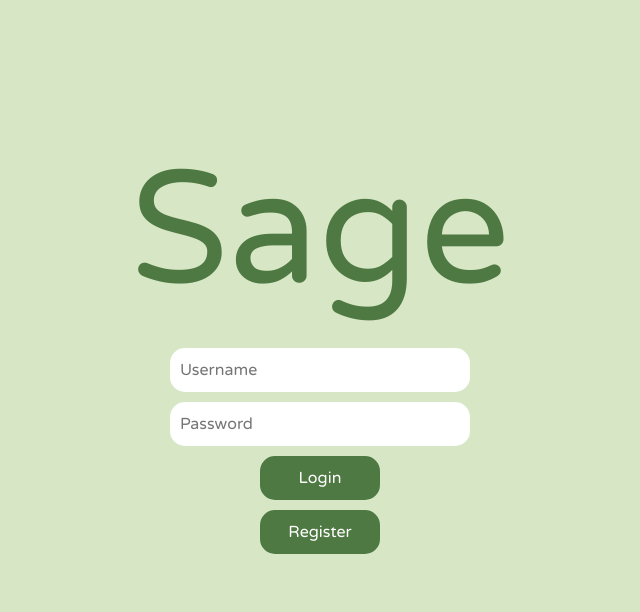
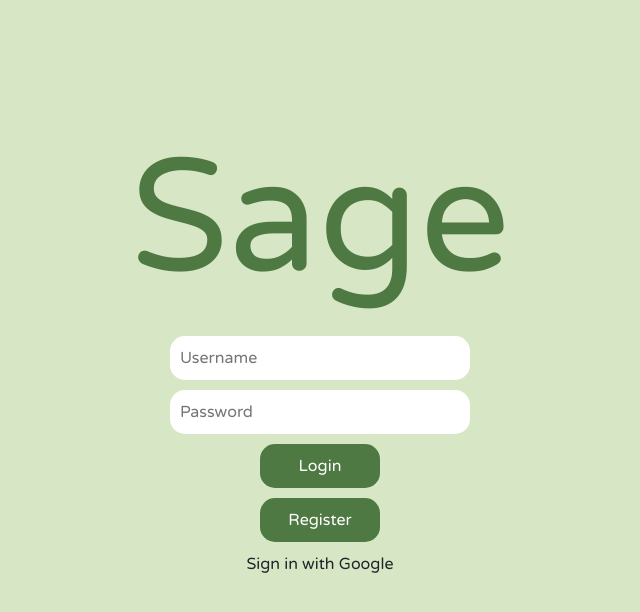
Before and after one commit to jaydenleungky/Sage, a Django app: page /login in a window 1280 px wide. Shown: the top 612 px of the page, without its empty margins (320-960 px from the left). Run offline with Django 4.2, Linux system fonts and the light colour scheme; some libraries are stand-ins or nearby versions.

Commit message:
Google sign in changes

```diff
--- a/project1/templates/layout.html
+++ b/project1/templates/layout.html
@@ -6,7 +6,7 @@
         <title>{% block title %}Sage{% endblock %}</title>
         <link rel="stylesheet" href="https://stackpath.bootstrapcdn.com/bootstrap/4.4.1/css/bootstrap.min.css" integrity="sha384-Vkoo8x4CGsO3+Hhxv8T/Q5PaXtkKtu6ug5TOeNV6gBiFeWPGFN9MuhOf23Q9Ifjh" crossorigin="anonymous">
         <link rel="stylesheet" href="{% static 'styles.css' %}">
-
+        <meta name="google-signin-client_id" content="16097133311-n70i63hom7qqqcbqotpi9p0g2ndgcqp9.apps.googleusercontent.com">
     </head>
     <body>
         <div class="container">
--- a/project1/templates/login.html
+++ b/project1/templates/login.html
@@ -14,6 +14,8 @@
             <button type="submit">Login</button>
         </form>
         <button class="register-button" onclick="location.href='register'">Register</button>
+        <div class="g-signin2" data-onsuccess="onSignIn">Sign in with Google</div>
     </div>
 
+    <script src="https://apis.google.com/js/platform.js" async defer></script>
 {% endblock %}
--- a/project1/templates/register.html
+++ b/project1/templates/register.html
@@ -19,5 +19,5 @@
     </div>
 
 
-
+    <script src="https://apis.google.com/js/platform.js" async defer></script>
 {% endblock %}
--- a/project1/urls.py
+++ b/project1/urls.py
@@ -7,5 +7,5 @@ urlpatterns = [
     path("home", views.home, name = "home"),
     path("logout", views.logout_view, name = "logout"),
     path("register", views.register, name = "register"),
-    path('accounts/', include('allauth.urls')),
+    path("accounts/", include('allauth.urls')),
 ]
```
